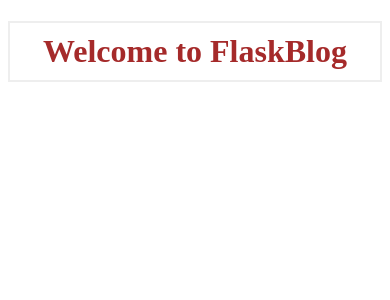
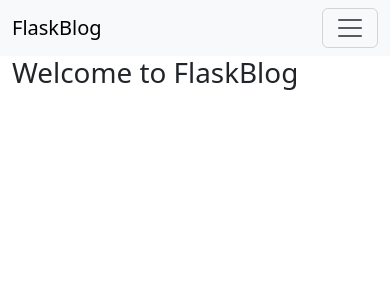
Before and after one commit to ahmadfaraz2/flask-tutorial-digital-ocean, a Flask app: page / in a window 390 px wide. Shown: the top 300 px of the page. Run offline with Flask 3, Linux system fonts and the light colour scheme; some libraries are stand-ins or nearby versions.

Commit message:
Modify base.html file and create Schema for the posts table

```diff
--- /dev/null
+++ b/templates/base.html
@@ -0,0 +1,54 @@
+<!DOCTYPE html>
+<html lang="en">
+<head>
+    <meta charset="UTF-8">
+    <meta name="viewport" content="width=device-width, initial-scale=1.0">
+
+    <!--Bootstrap CSS-->
+    <link href="https://cdn.jsdelivr.net/npm/bootstrap@5.3.3/dist/css/bootstrap.min.css" rel="stylesheet" integrity="sha384-QWTKZyjpPEjISv5WaRU9OFeRpok6YctnYmDr5pNlyT2bRjXh0JMhjY6hW+ALEwIH" crossorigin="anonymous">
+
+
+    <title>{% block title %} {% endblock %}</title>
+
+</head>
+<body>
+    <nav
+        class="navbar navbar-expand-sm navbar-light bg-light"
+    >
+        <div class="container">
+            <a class="navbar-brand" href="{{url_for('index')}}">FlaskBlog</a>
+            <button
+                class="navbar-toggler d-lg-none"
+                type="button"
+                data-bs-toggle="collapse"
+                data-bs-target="#collapsibleNavId"
+                aria-controls="collapsibleNavId"
+                aria-expanded="false"
+                aria-label="Toggle navigation"
+            >
+                <span class="navbar-toggler-icon"></span>
+            </button>
+            <div class="collapse navbar-collapse" id="collapsibleNavId">
+                <ul class="navbar-nav me-auto mt-2 mt-lg-0">
+                    <li class="nav-item">
+                        <a class="nav-link" href="#" >About</a
+                        >
+                    </li>
+                </ul>
+            </div>
+        </div>
+    </nav>
+
+    <div class="container">
+        {% block content %}
+
+        {% endblock %}
+    </div>
+
+    <!-- Optional JavaScript -->
+    <!-- jQuery first, then Popper.js, then Bootstrap JS -->
+    <script src="https://code.jquery.com/jquery-3.3.1.slim.min.js" integrity="sha384-q8i/X+965DzO0rT7abK41JStQIAqVgRVzpbzo5smXKp4YfRvH+8abtTE1Pi6jizo" crossorigin="anonymous"></script>
+    <script src="https://cdnjs.cloudflare.com/ajax/libs/popper.js/1.14.7/umd/popper.min.js" integrity="sha384-UO2eT0CpHqdSJQ6hJty5KVphtPhzWj9WO1clHTMGa3JDZwrnQq4sF86dIHNDz0W1" crossorigin="anonymous"></script>
+    <script src="https://stackpath.bootstrapcdn.com/bootstrap/4.3.1/js/bootstrap.min.js" integrity="sha384-JjSmVgyd0p3pXB1rRibZUAYoIIy6OrQ6VrjIEaFf/nJGzIxFDsf4x0xIM+B07jRM" crossorigin="anonymous"></script>
+</body>
+</html>
--- a/templates/index.html
+++ b/templates/index.html
@@ -1,12 +1,8 @@
-<!DOCTYPE html>
-<html lang="en">
-<head>
-    <meta charset="UTF-8">
-    <meta name="viewport" content="width=device-width, initial-scale=1.0">
-    <link rel="stylesheet" href="{{ url_for('static', filename='css/style.css') }}">
-    <title>FLask APP</title>
-</head>
-<body>
-    <h1>Welcome to FlaskBlog</h1>
-</body>
-</html>
+{% extends "base.html" %}
+
+
+{% block content %}
+
+<h1>{% block title %}Welcome to FlaskBlog{% endblock %}</h1>
+
+{% endblock %}
```
Also changed, not shown: schema.sql (added, +7 -0 lines).
